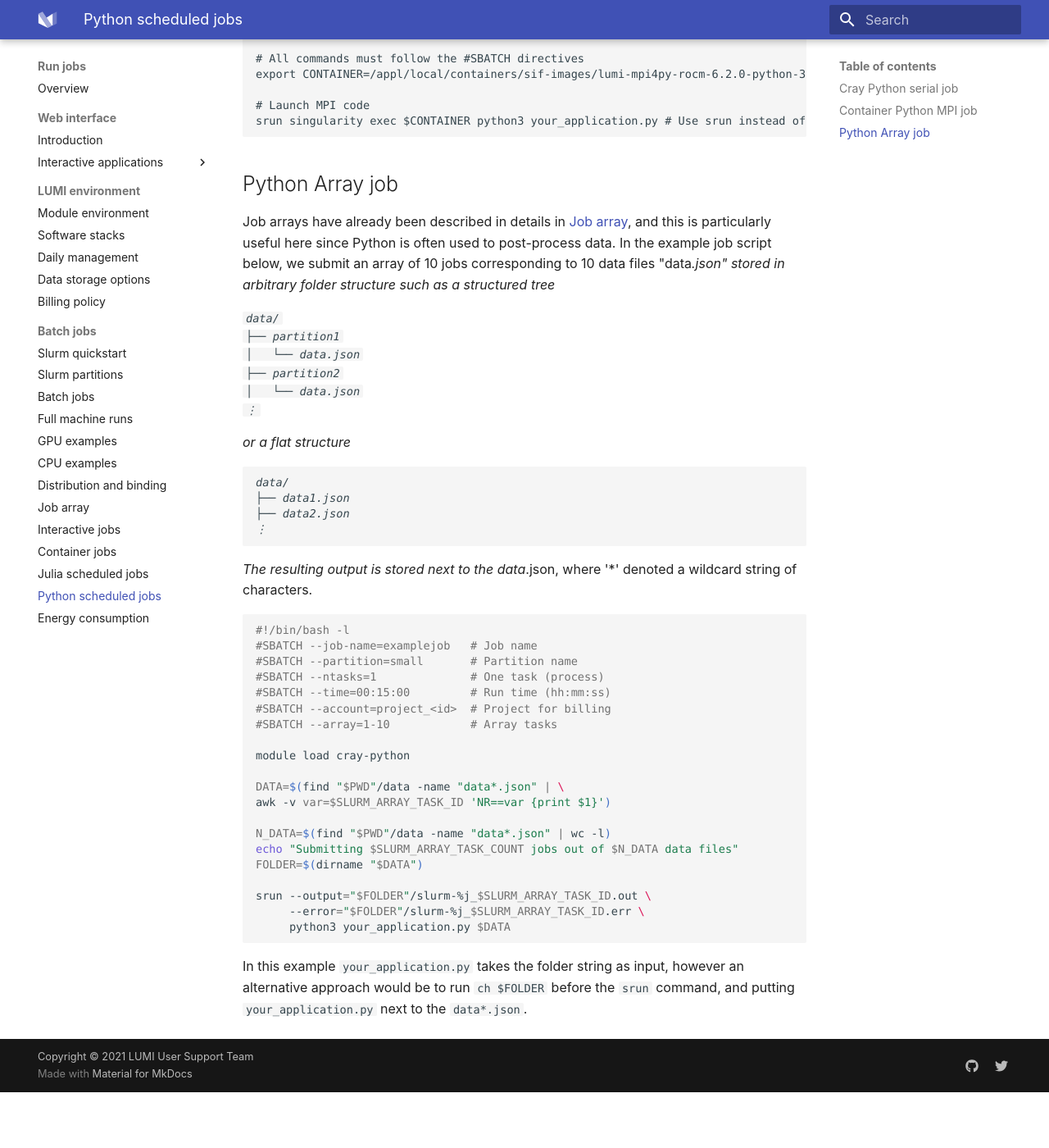
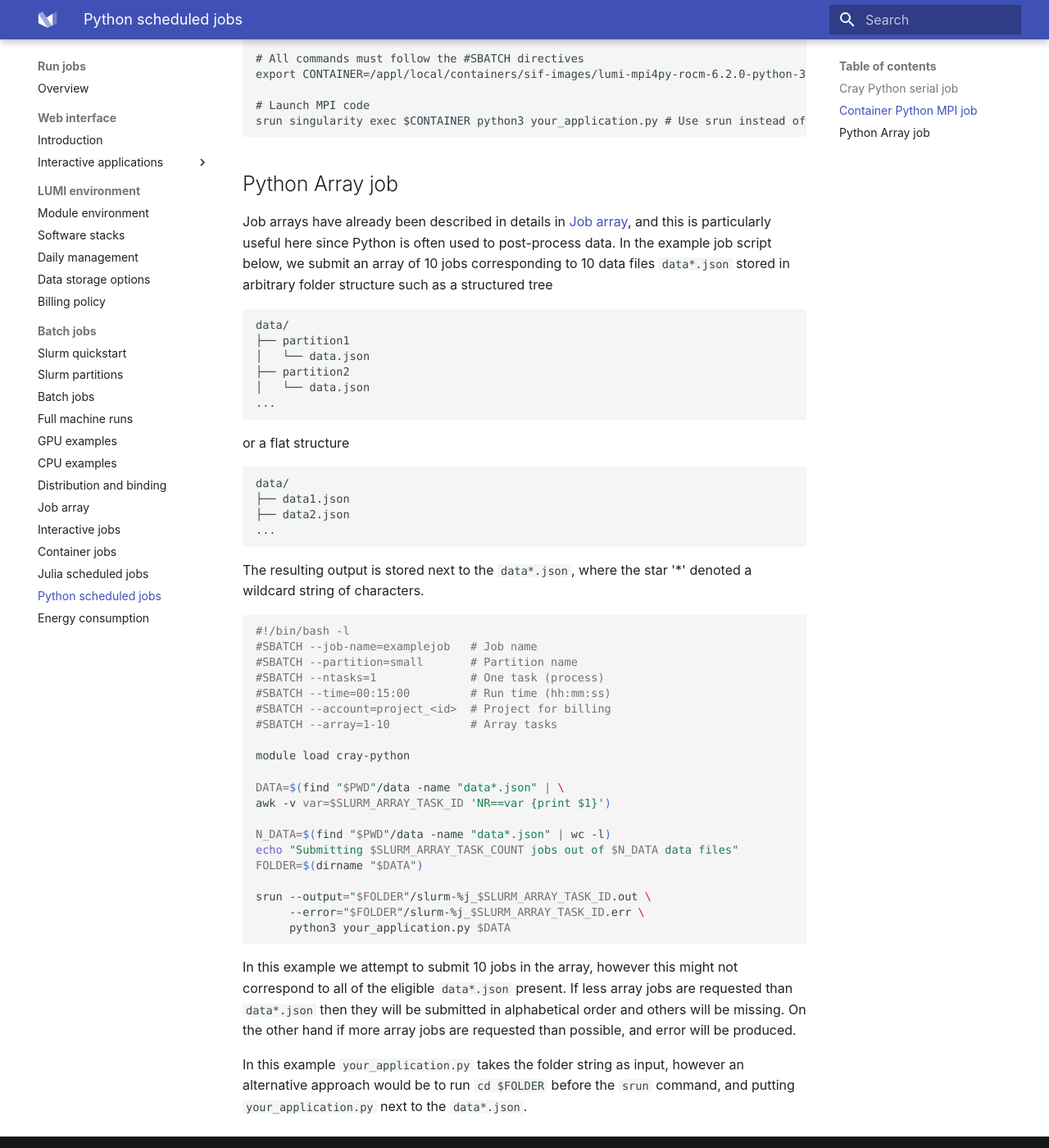
Before and after one commit to Lumi-supercomputer/lumi-userguide, an MkDocs documentation site: the page built from docs/runjobs/scheduled-jobs/python.md, in a window 1280 px wide and 1400 px high, scrolled down 1217 px. Shown: the whole window at 82% size. Built offline with MkDocs 1.6.1 and Material for MkDocs 9.7.7, drawn with Linux system fonts in a browser that asks for light colours; before the commit the page ends 2549 px from its top, so only the background shows below that.

Commit message:
Update scheduled-jobs/python.md

````diff
--- a/docs/runjobs/scheduled-jobs/python.md
+++ b/docs/runjobs/scheduled-jobs/python.md
@@ -51,23 +51,27 @@
 ```
 
 ## Python Array job
-Job arrays have already been described in details in [Job array][job-arrays], and this is particularly useful here since Python is often used to post-process data. In the example job script below, we submit an array of 10 jobs corresponding to 10 data files "data*.json" stored in arbitrary folder structure such as a structured tree
+Job arrays have already been described in details in [Job array][job-arrays], and this is particularly useful here since Python is often used to post-process data. In the example job script below, we submit an array of 10 jobs corresponding to 10 data files `data*.json` stored in arbitrary folder structure such as a structured tree
+
 ```
 data/
 ├── partition1
-│   └── data.json
+│   └── data.json
 ├── partition2
 │   └── data.json
-⋮
+...
 ```
+
 or a flat structure
+
 ```
 data/
 ├── data1.json
 ├── data2.json
-⋮
+...
 ```
-The resulting output is stored next to the data*.json, where '*' denoted a wildcard string of characters.
+
+The resulting output is stored next to the `data*.json`, where the star '\*' denoted a wildcard string of characters.
 
 ```bash
 #!/bin/bash -l
@@ -92,4 +96,6 @@
      python3 your_application.py $DATA
 ```
 
-In this example `your_application.py` takes the folder string as input, however an alternative approach would be to run `ch $FOLDER` before the `srun` command, and putting `your_application.py` next to the `data*.json`.
+In this example we attempt to submit 10 jobs in the array, however this might not correspond to all of the eligible `data*.json` present. If less array jobs are requested than `data*.json` then they will be submitted in alphabetical order and others will be missing. On the other hand if more array jobs are requested than possible, and error will be produced.
+
+In this example `your_application.py` takes the folder string as input, however an alternative approach would be to run `cd $FOLDER` before the `srun` command, and putting `your_application.py` next to the `data*.json`.
````
